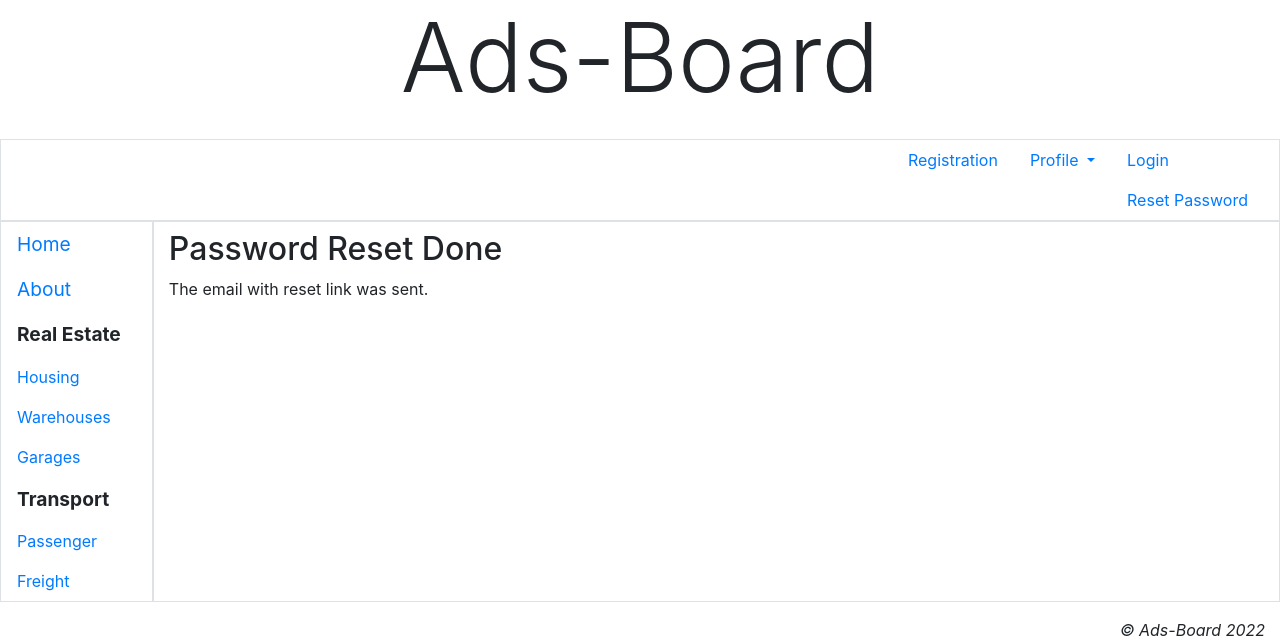
After one commit to artempenteskul/ads-board, a Django app: template advert/templates/reset_password_done.html in a window 1280 px wide. The commit adds this page. Shown: the top 642 px of the page. Run offline with Django 3.2, Linux system fonts and the light colour scheme; the template is opened without the code that fills it, so the values that code supplies are empty; parts of the project's set-up code (start-up, migrations or seed data) failed here and were passed over; some libraries are stand-ins or nearby versions.

Commit message:
added password reset done view

```diff
--- a/advert/templates/reset_password.html
+++ b/advert/templates/reset_password.html
@@ -1,4 +1,6 @@
 {% extends 'base.html' %}
+
+{% load bootstrap4 %}
 
 {% block title %}Password Reset{% endblock %}
 
--- /dev/null
+++ b/advert/templates/reset_password_done.html
@@ -0,0 +1,8 @@
+{% extends 'base.html' %}
+
+{% block title %}Password Reset Done{% endblock %}
+
+{% block content %}
+    <h2>Password Reset Done</h2>
+    <p>The email with reset link was sent.</p>
+{% endblock %}
--- a/advert/urls.py
+++ b/advert/urls.py
@@ -15,6 +15,7 @@ urlpatterns = [
     path('profile/', profile, name='profile'),
     path('profile/change/', ChangeUserInfoView.as_view(), name='profile_change'),
     path('password/change/', AdsBoardPasswordChangeView.as_view(), name='password_change'),
+    path('password/reset/done/', )
     path('password/reset/', UserPasswordResetView.as_view(), name='password_reset'),
     path('profile/delete/', DeleteUserView.as_view(), name='profile_delete'),
     path('register/activate/<str:sign>/', user_activate, name='register_activate'),
```
Also changed, not shown: advert/views.py (+7 -1 lines).
